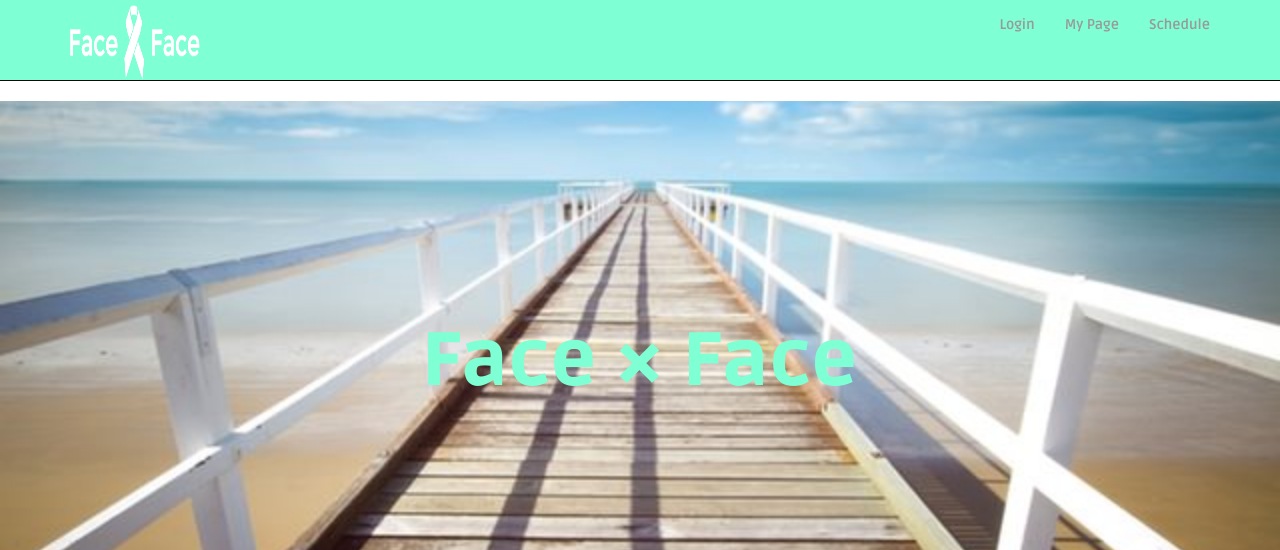
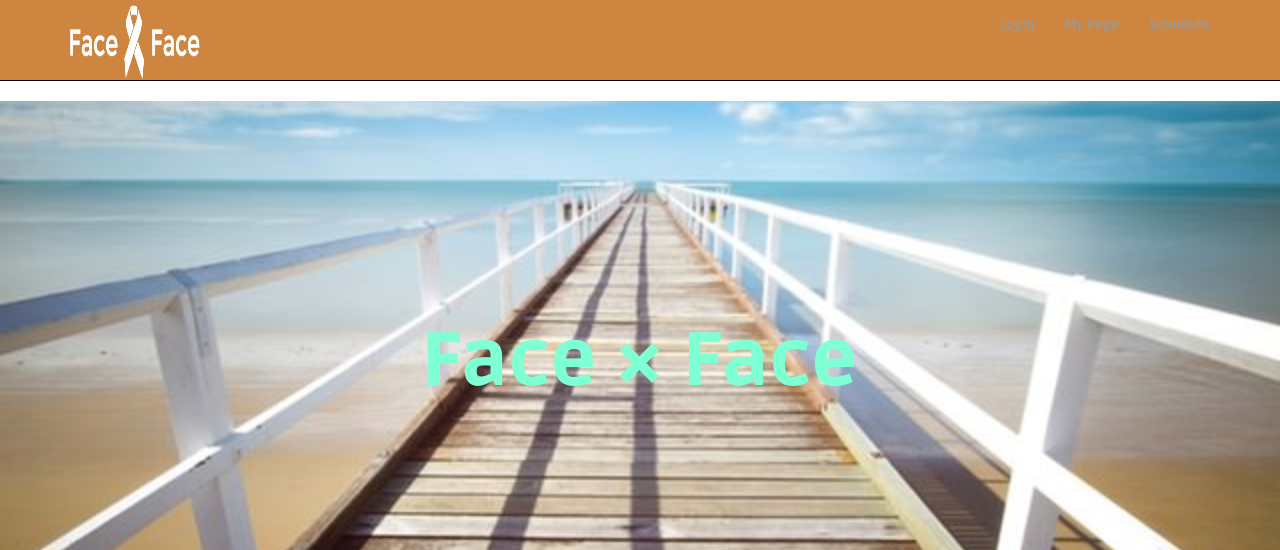
Before and after one commit to RyoTsukasa2015/Face_Face_Project, a PHP site: page /index.html in a window 1280 px wide. Shown: the top 550 px of the page. Run offline with PHP 8.4, Linux system fonts and the light colour scheme; some libraries are stand-ins or nearby versions.

Commit message:
ヘッダー変更

```diff
--- a/assets/css/main.css
+++ b/assets/css/main.css
@@ -85,7 +85,7 @@ a:after {
 
 .navbar {
 	font-size: 14px;
-	background: #7fffd4;
+	background: #cd853f;
 }
 
 .navbar-fixed-top {
```
